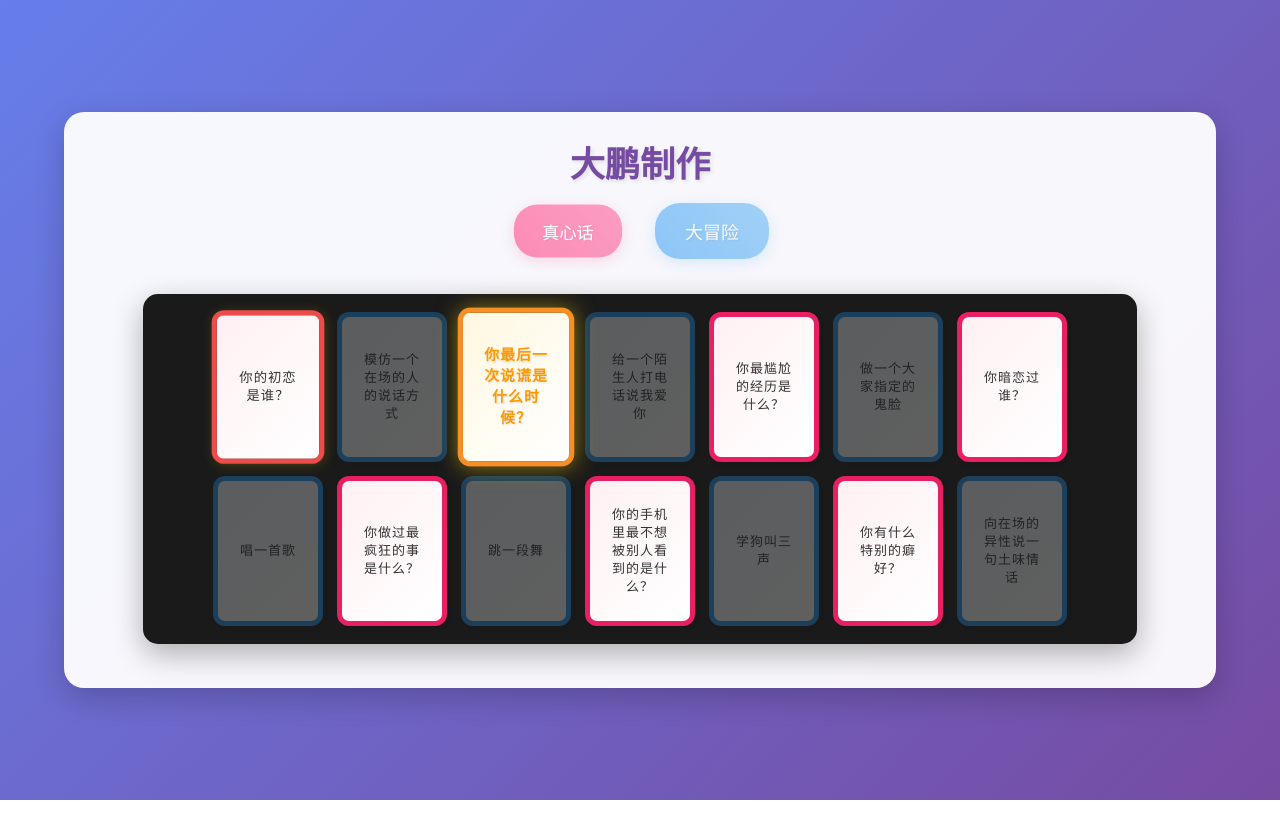
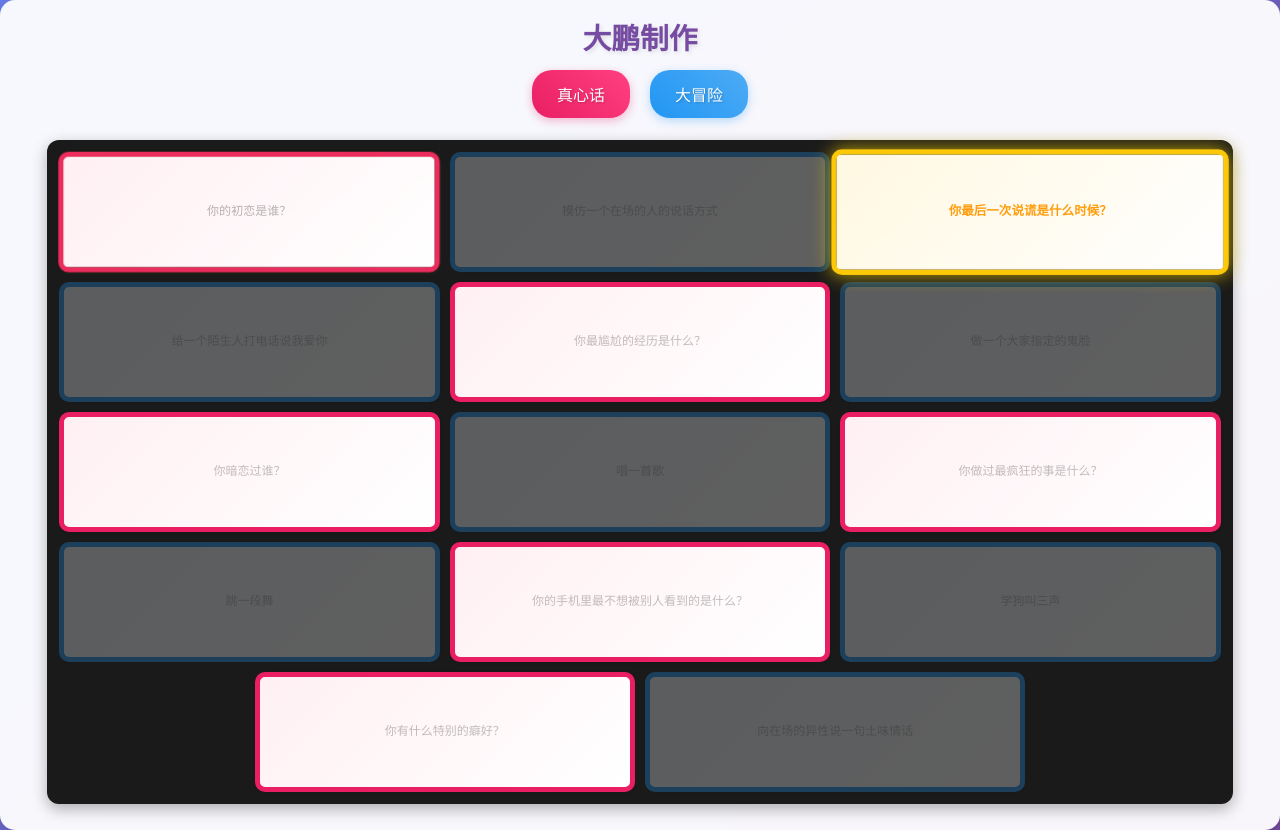
Before and after one commit to lisasa822/-, a plain HTML site: page index.html in a window 1280 px wide. Both pictures are taken after a click on the button "真心话". Before the commit the page ends 800 px from the top, so only its background shows below. Drawn offline with Linux system fonts and the light colour scheme.

Commit message:
Add files via upload

```diff
--- a/index.html
+++ b/index.html
@@ -2,8 +2,8 @@
 <html lang="zh">
 <head>
     <meta charset="UTF-8">
-    <meta name="viewport" content="width=device-width, initial-scale=1.0">
-    <title>真心话大冒险</title>
+    <meta name="viewport" content="width=device-width, initial-scale=1.0, maximum-scale=1.0, user-scalable=no">
+    <title>真心话大冒险-手机版</title>
     <link rel="stylesheet" href="style.css">
 </head>
 <body>
--- a/style.css
+++ b/style.css
@@ -2,6 +2,7 @@
     margin: 0;
     padding: 0;
     box-sizing: border-box;
+    -webkit-tap-highlight-color: transparent;
 }
 
 body {
@@ -11,22 +12,23 @@ body {
     display: flex;
     justify-content: center;
     align-items: center;
+    touch-action: manipulation;
 }
 
 .container {
-    width: 90%;
-    max-width: 1200px;
+    width: 100%;
+    max-width: 100vw;
     text-align: center;
     background: rgba(255, 255, 255, 0.95);
-    padding: 1.5rem;
-    border-radius: 20px;
+    padding: 1rem;
+    border-radius: 15px;
     box-shadow: 0 10px 30px rgba(0,0,0,0.2);
 }
 
 h1 {
     color: #764ba2;
-    margin-bottom: 1rem;
-    font-size: 2.2em;
+    margin-bottom: 0.8rem;
+    font-size: 1.8em;
     text-shadow: 2px 2px 4px rgba(0,0,0,0.1);
     font-family: 'Microsoft YaHei', sans-serif;
     font-weight: bold;
@@ -36,22 +38,22 @@ h1 {
     display: flex;
     flex-wrap: wrap;
     justify-content: center;
-    gap: 20px;
+    gap: 10px;
     margin-top: 0;
 }
 
 .slot-machine {
-    width: 90%;
+    width: 95%;
     height: auto;
-    margin: 20px auto;
+    margin: 10px auto;
     display: flex;
     justify-content: center;
     flex-wrap: wrap;
-    gap: 8px;
-    padding: 15px;
+    gap: 6px;
+    padding: 10px;
     background: #1a1a1a;
-    border-radius: 15px;
-    box-shadow: 0 10px 30px rgba(0,0,0,0.3);
+    border-radius: 12px;
+    box-shadow: 0 5px 15px rgba(0,0,0,0.3);
 }
 
 .slot-window {
@@ -59,7 +61,7 @@ h1 {
     height: 100%;
     display: flex;
     flex-wrap: wrap;
-    gap: 8px;
+    gap: 6px;
     justify-content: center;
 }
 
@@ -67,29 +69,27 @@ h1 {
     position: static;
     display: flex;
     flex-wrap: wrap;
-    gap: 8px;
+    gap: 6px;
     justify-content: center;
 }
 
 .slot-item {
-    flex: 0 0 110px;
-    height: 150px;
-    padding: 8px;
-    margin: 3px;
+    flex: 0 0 calc(33.33% - 8px);
+    height: 120px;
+    padding: 6px;
+    margin: 2px;
     background: linear-gradient(135deg, #fff 0%, #f0f0f0 100%);
-    border: 2px solid #ddd;
-    border-radius: 12px;
+    border: 5px solid #ddd;
+    border-radius: 10px;
     display: flex;
     align-items: center;
     justify-content: center;
     text-align: center;
-    font-size: 14px;
-    box-shadow: 2px 2px 5px rgba(0,0,0,0.1);
+    font-size: 13px;
+    box-shadow: 1px 1px 3px rgba(0,0,0,0.1);
     transition: all 0.3s ease;
-    cursor: pointer;
     position: relative;
     overflow: hidden;
-    transition: all 0.5s cubic-bezier(0.4, 0, 0.2, 1);
 }
 
 .slot-item[data-type="truth"] {
@@ -105,68 +105,12 @@ h1 {
 .slot-item .content {
     opacity: 0.3;
     transition: opacity 0.3s ease;
-    padding: 8px;
-    line-height: 1.4;
+    padding: 5px;
+    line-height: 1.3;
     color: #333;
     font-family: 'Microsoft YaHei', sans-serif;
     font-weight: 500;
-    letter-spacing: 1px;
-    font-size: 13px;
-}
-
-.slot-item[data-type="truth"].active .content,
-.slot-item[data-type="truth"].highlight-yellow .content {
-    opacity: 1;
-    color: #d81b60;
-    font-weight: bold;
-}
-
-.slot-item[data-type="dare"].active .content,
-.slot-item[data-type="dare"].highlight-yellow .content {
-    opacity: 1;
-    color: #1976d2;
-    font-weight: bold;
-}
-
-.choice-buttons {
-    display: flex;
-    gap: 30px;
-}
-
-.choice-btn {
-    padding: 15px 30px;
-    font-size: 18px;
-    border: none;
-    border-radius: 25px;
-    cursor: pointer;
-    transition: all 0.3s ease;
-    color: #fff;
-    text-shadow: 1px 1px 2px rgba(0,0,0,0.2);
-}
-
-.choice-btn:disabled {
-    opacity: 0.5;
-    cursor: not-allowed;
-    transform: none;
-}
-
-.truth-btn {
-    background: linear-gradient(45deg, #e91e63, #ff4081);
-    box-shadow: 0 4px 15px rgba(233, 30, 99, 0.3);
-}
-
-.dare-btn {
-    background: linear-gradient(45deg, #2196f3, #4dabf5);
-    box-shadow: 0 4px 15px rgba(33, 150, 243, 0.3);
-}
-
-.choice-btn:hover {
-    transform: translateY(-2px);
-}
-
-.choice-btn.active {
-    transform: scale(0.95);
-    filter: brightness(1.1);
+    font-size: 12px;
 }
 
 .controls {
@@ -174,73 +118,89 @@ h1 {
     display: flex;
     flex-direction: column;
     align-items: center;
-    gap: 15px;
-    margin-bottom: 15px;
+    gap: 12px;
+    margin-bottom: 12px;
 }
 
-.slot-item[data-type="truth"].active,
-.slot-item[data-type="truth"].highlight-yellow {
-    border-color: #e91e63;
-    box-shadow: 0 0 30px rgba(233, 30, 99, 0.8);
-    background: linear-gradient(135deg, #fff0f3 0%, #fff 100%);
-    transform: scale(1.1);
-    z-index: 1;
+.choice-buttons {
+    display: flex;
+    gap: 20px;
 }
 
-.slot-item[data-type="dare"].active,
-.slot-item[data-type="dare"].highlight-yellow {
-    border-color: #2196f3;
-    box-shadow: 0 0 30px rgba(33, 150, 243, 0.8);
-    background: linear-gradient(135deg, #f0f7ff 0%, #fff 100%);
-    transform: scale(1.1);
-    z-index: 1;
+.choice-btn {
+    padding: 12px 25px;
+    font-size: 16px;
+    border: none;
+    border-radius: 20px;
+    cursor: pointer;
+    transition: all 0.3s ease;
+    color: #fff;
+    text-shadow: 1px 1px 2px rgba(0,0,0,0.2);
 }
 
-.slot-item[data-type="truth"].highlight-yellow {
-    border: 5px solid #ffd700;
-    box-shadow: 0 0 30px rgba(255, 215, 0, 0.8);
-    background: linear-gradient(135deg, #fff8e1 0%, #fff 100%);
-    transform: scale(1.1);
-    z-index: 1;
+.truth-btn {
+    background: linear-gradient(45deg, #e91e63, #ff4081);
+    box-shadow: 0 3px 10px rgba(233, 30, 99, 0.3);
 }
 
-.slot-item[data-type="dare"].highlight-yellow {
+.dare-btn {
+    background: linear-gradient(45deg, #2196f3, #4dabf5);
+    box-shadow: 0 3px 10px rgba(33, 150, 243, 0.3);
+}
+
+.slot-item.highlight-yellow {
     border: 5px solid #ffd700;
-    box-shadow: 0 0 30px rgba(255, 215, 0, 0.8);
+    box-shadow: 0 0 20px rgba(255, 215, 0, 0.8);
     background: linear-gradient(135deg, #fff8e1 0%, #fff 100%);
-    transform: scale(1.1);
+    transform: scale(1.05);
     z-index: 1;
 }
 
 .slot-item.highlight-yellow .content {
     opacity: 1;
-    color: #ff9800 !important;
+    color: #ff9800;
     font-weight: bold;
-    font-size: 14px;
-    text-shadow: 1px 1px 2px rgba(0,0,0,0.1);
+    font-size: 12px;
 }
 
-/* 添加编辑状态的样式 */
 .slot-item .edit-input {
+    width: 85%;
+    height: 70%;
+    padding: 4px;
+    font-size: 12px;
+    border: 1px solid #ccc;
+    border-radius: 4px;
+    text-align: center;
     background: transparent;
     font-family: 'Microsoft YaHei', sans-serif;
-    color: #333;
-    outline: none;
-    border: 1px solid #ccc;
-    transition: border-color 0.3s;
 }
 
-.slot-item .edit-input:focus {
-    border-color: #666;
+@media screen and (max-width: 360px) {
+    .slot-item {
+        flex: 0 0 calc(50% - 8px);
+        height: 100px;
+    }
+
+    .choice-btn {
+        padding: 10px 20px;
+        font-size: 14px;
+    }
+
+    .slot-item .content {
+        font-size: 11px;
+    }
 }
 
-/* 添加鼠标悬停效果 */
-.slot-item:hover {
-    cursor: text;
-    box-shadow: 0 0 10px rgba(0,0,0,0.1);
+/* 禁用双击缩放 */
+* {
+    touch-action: manipulation;
 }
 
-/* 确保编辑时内容可见 */
-.slot-item .content {
-    opacity: 1 !important;
+/* 适配刘海屏 */
+@supports (padding: max(0px)) {
+    .container {
+        padding-left: max(1rem, env(safe-area-inset-left));
+        padding-right: max(1rem, env(safe-area-inset-right));
+        padding-bottom: max(1rem, env(safe-area-inset-bottom));
+    }
 }
```
